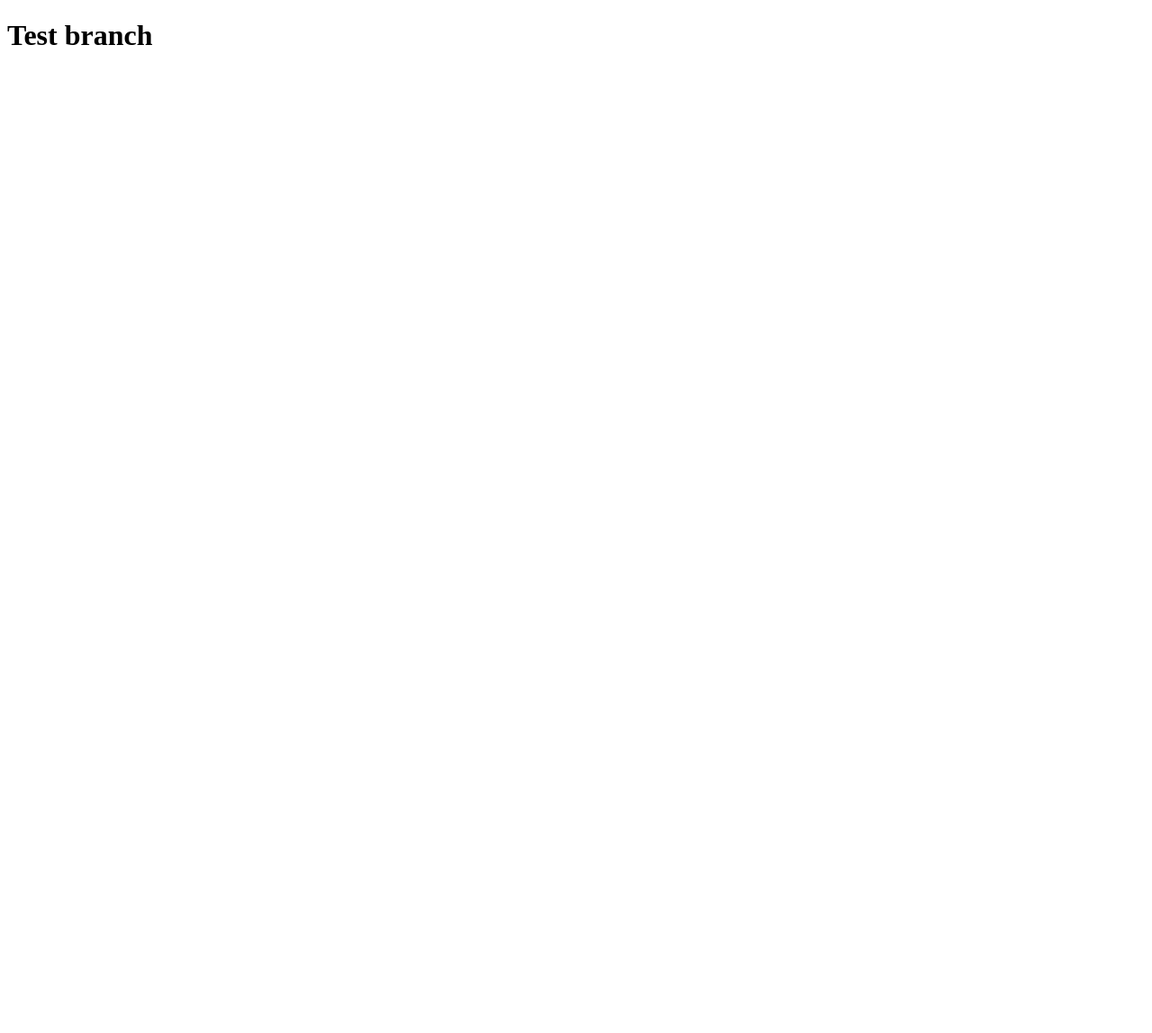
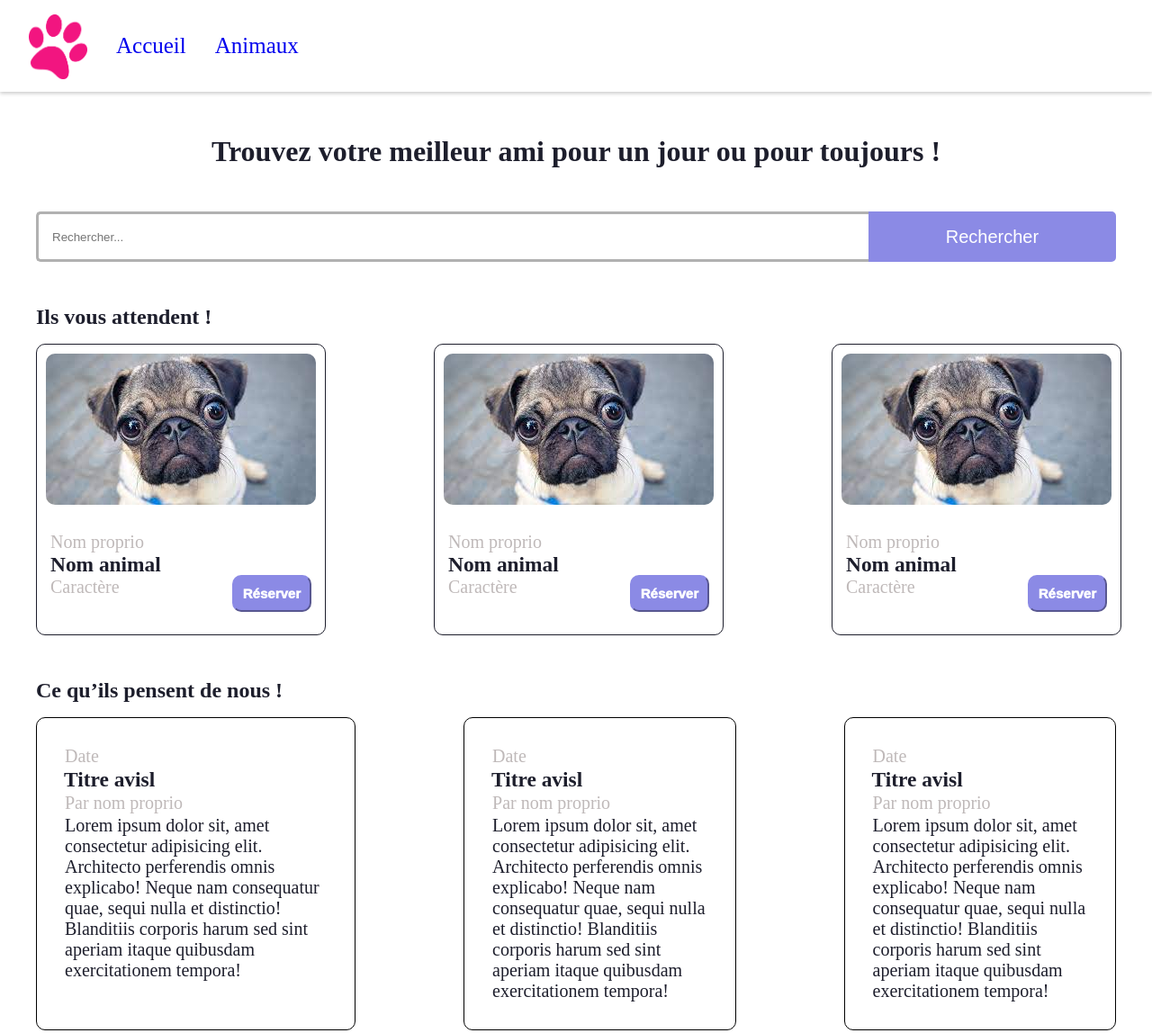
Before and after one commit to MarieCamillePetit/InitiationGit, a plain HTML site: page index.html in a window 1280 px wide. Shown: the top 1148 px of the page at 90% size. Before the commit the page ends 800 px from the top, so only its background shows below. Drawn offline with Linux system fonts and the light colour scheme.

Commit message:
Page d'accueil

```diff
--- a/index.html
+++ b/index.html
@@ -4,9 +4,123 @@
     <meta charset="UTF-8">
     <meta http-equiv="X-UA-Compatible" content="IE=edge">
     <meta name="viewport" content="width=<device-width>, initial-scale=1.0">
+    <link rel="stylesheet" href="style.css">
+    <script src="code.js"></script>
     <title>Document</title>
 </head>
 <body>
-    <h1>Test branch</h1>
+    <header>
+        <div class="logo">
+            <img src="logo.png" alt="">
+        </div>
+        <nav>
+            <ul>
+                <li><a href="#">Accueil</a></li>
+                <li><a href="#">Animaux</a></li>
+            </ul>
+        </nav>
+    </header>
+    <main class="mg_1200">
+        <div>
+            <div class="titre">
+                <h1>Trouvez votre meilleur ami pour un jour ou pour toujours !</h1>
+            </div>
+            <div class="search">
+                <input type="text" class="searchTerm" placeholder="Rechercher...">
+                <button type="submit" class="searchButton">Rechercher</button>
+            </div>
+            <div>
+                <h2 class="titre2">Ils vous attendent !</h2>
+                <div class="cardDog">
+                    <div class="cardDog2">
+                    <img src="dog.jpg" alt="" class="dogimg">
+                    <div style="padding: 10px; margin: 5px;">
+                        <p>Nom proprio</p>
+                        <h3 class="cardTitre">Nom animal</h3>
+                        <p>Caractère</p>
+                        <button class="btn_card">Réserver</button>
+                    </div>
+                </div>
+                <div class="cardDog2">
+                    <img src="dog.jpg" alt="" class="dogimg">
+                    <div style="padding: 10px; margin: 5px;">
+                        <p>Nom proprio</p>
+                        <h3 class="cardTitre">Nom animal</h3>
+                        <p>Caractère</p>
+                        <button class="btn_card">Réserver</button>
+                    </div>
+                </div>
+                <div class="cardDog2">
+                    <img src="dog.jpg" alt="" class="dogimg">
+                    <div style="padding: 10px; margin: 5px;">
+                        <p>Nom proprio</p>
+                        <h3 class="cardTitre">Nom animal</h3>
+                        <p>Caractère</p>
+                        <button class="btn_card">Réserver</button>
+                    </div>
+                </div>
+                </div>
+
+            </div>
+            <div>
+                <h2 class="titre2">Ce qu’ils pensent de nous !</h2>
+
+                <div class="cardDog">
+                    <div class="commentCard">
+                        <div>
+                            <p class="date">Date</p>
+                            <h3 class="cardTitre">Titre avisl</h3>
+                            <p class="nomProprio">Par nom proprio</p>
+                            <p class="text">Lorem ipsum dolor sit, amet consectetur adipisicing elit. Architecto perferendis omnis explicabo! Neque nam consequatur quae, sequi nulla et distinctio! Blanditiis corporis harum sed sint aperiam itaque quibusdam exercitationem tempora!</p>
+                        </div>
+                    </div><div>
+                        <div class="commentCard">
+                            <p class="date">Date</p>
+                            <h3 class="cardTitre">Titre avisl</h3>
+                            <p class="nomProprio">Par nom proprio</p>
+                            <p class="text">Lorem ipsum dolor sit, amet consectetur adipisicing elit. Architecto perferendis omnis explicabo! Neque nam consequatur quae, sequi nulla et distinctio! Blanditiis corporis harum sed sint aperiam itaque quibusdam exercitationem tempora!</p>
+                        </div>
+                    </div><div>
+                        <div class="commentCard">
+                            <p class="date">Date</p>
+                            <h3 class="cardTitre">Titre avisl</h3>
+                            <p class="nomProprio">Par nom proprio</p>
+                            <p class="text">Lorem ipsum dolor sit, amet consectetur adipisicing elit. Architecto perferendis omnis explicabo! Neque nam consequatur quae, sequi nulla et distinctio! Blanditiis corporis harum sed sint aperiam itaque quibusdam exercitationem tempora!</p>
+                        </div>
+                    </div>
+                </div>
+            </div>
+
+        </div>
+    </main>
+
+    <footer class="">
+            <div class="divFooter">
+                <p class="footerTitle">Pet-Sitting</p>
+                <ul>
+                    <li><a href="#">À propos</a></li>
+                    <li><a href="#">Info</a></li>
+                    <li><a href="#">Aide</a></li>
+                </ul>
+            </div>
+            <div class="divFooter">
+                <p class="footerTitle">Découvrir</p>
+                <ul>
+                    <li><a href="#">Chiens</a></li>
+                    <li><a href="#">Chats</a></li>
+                    <li><a href="#">Oiseaux</a></li>
+                    <li><a href="#">Reptiles</a></li>
+                    <li><a href="#">Autres</a></li>
+                </ul>
+            </div>
+            <div class="divFooter">
+                <p class="footerTitle">Pet-Sitting</p>
+                <ul>
+                    <li><a href="#">À propos</a></li>
+                    <li><a href="#">Info</a></li>
+                    <li><a href="#">Aide</a></li>
+                </ul>
+            </div>
+    </footer>
 </body>
 </html>
--- a/style.css
+++ b/style.css
@@ -0,0 +1,174 @@
+/* Couleurs */
+
+:root{
+    --rose : #FF1F80;
+    --purple : #8B8AE5;
+    --light-gris :  #bfb9b9;
+    --gris : #B1B1B1;
+    --darkpurple : #1D1E2C;
+}
+
+*{
+    margin: 0;
+    padding: 0;
+    text-decoration: none;
+    list-style: none;
+}
+
+.mg_1200{
+    max-width: 1200px;
+    margin: 0 auto;
+}
+
+.logo{
+    width: 65px;
+    height: 70px;
+}
+
+.logo img{
+    width: 100%;
+}
+
+header{
+    display: flex;
+    align-items: center;
+    gap: 2rem;
+    padding: 1rem 2rem;
+    box-shadow: 0 2px 4px 0 rgba(0, 0, 0, .2);
+}
+
+nav ul{
+    display: flex;
+    gap: 2rem;
+    color: var(--darkpurple);
+    font-size: 25px;
+}
+
+.titre{
+    text-align: center;
+    padding: 3rem 0;
+    color: var(--darkpurple);
+}
+
+.search {
+    width: 100%;
+    position: relative;
+    display: flex;
+    border-radius: 10px;
+}
+
+.searchTerm {
+    width: 100%;
+    border:  solid var(--gris);
+    border-right: none;
+    padding: 15px;
+    height: 20px;
+    border-radius: 5px 0 0 5px;
+    outline: none;
+  }
+
+.searchButton {
+    width: 30%;
+    padding: 12px;
+    background: var(--purple);
+    text-align: center;
+    color: #fff;
+    font-size: 20px;
+    border: solid var(--purple);
+    border-radius: 0 5px 5px 0;
+  }
+
+.titre2{
+    padding: 3rem 0 1rem 0;
+    color: var(--darkpurple);
+}
+
+.cardDog{
+    display: flex;
+    width: 100%;
+    gap: 10%;
+    font-size: 20px;
+}
+
+.cardDog2{
+    border: 1px solid #1D1E2C;
+    border-radius: 10px;
+}
+
+.dogimg{
+    padding: 10px;
+    border-radius: 20px;
+}
+
+p{
+    color: var(--light-gris);
+}
+
+.cardTitre{
+    color: var(--darkpurple);
+}
+
+.btn_card{
+    padding: 10px;
+    border-radius: 10px;
+    border-color: var(--purple);
+    color: #fff;
+    font-weight: 1000;
+    font-size: 15px;
+    background-color: var(--purple);
+    float: right;
+    transform: translateY(-25px);
+}
+
+.commentCard{
+    border: 1px solid;
+    border-radius: 10px;
+    padding: 30px;
+}
+
+.date{
+    padding: 1px;
+}
+
+.titreAvis{
+    padding: 4px
+}
+
+.nomProprio{
+    padding: 1px;
+}
+
+.text{
+    padding: 1px;
+    color: var(--darkpurple);
+}
+
+
+footer{
+    display: flex;
+    gap: 5rem;
+    justify-content: space-around;
+    margin-top: 5rem;
+    padding: 5rem;
+    background-color: var(--title);
+    border-top: 2px solid var(--light-gris);
+    padding: 5px;
+
+}
+
+footer .divFooter{
+    padding: 50px;
+    display: flex;
+    flex-direction: column;
+}
+
+footer .mg-1200 .links .footerTitle{
+    margin-bottom: 1rem;
+    font-weight: 800;
+}
+
+footer .mg-1200 .links ul{
+    display: flex;
+    flex-direction: column;
+    gap: .25rem;
+}
```
Also changed, not shown: dog.jpg (added), logo.png (added).
